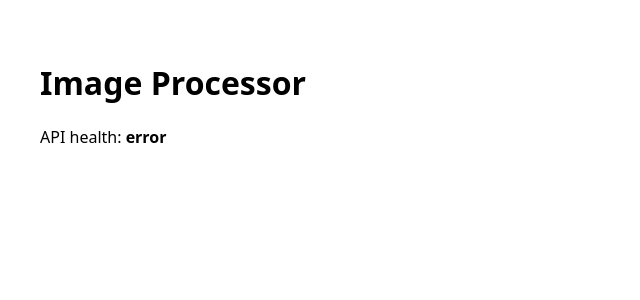
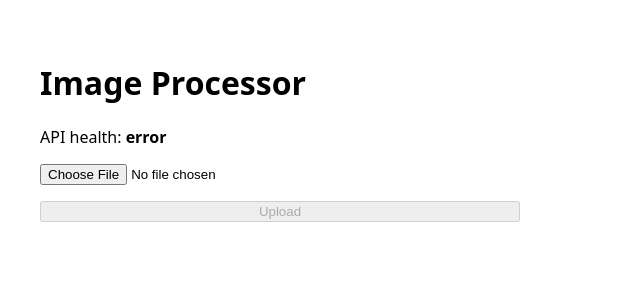
Before and after one commit to arsa0/image-processor, a React (Vite) app in the folder apps/web/: page / in a window 1280 px wide. Shown: the top 300 px of the page, without its empty margins (0-640 px from the left). Built offline with nearby package versions, Linux system fonts and the light colour scheme; no server answers.

Commit message:
add upload component

```diff
--- a/apps/web/src/App.tsx
+++ b/apps/web/src/App.tsx
@@ -1,4 +1,8 @@
-import { useEffect, useState } from "react";
+import { useEffect, useRef, useState } from "react";
+import type { JobCreatedResponse } from "@shared/processor";
+import { ALLOWED_MIME_TYPE } from "@shared/processor";
+import { validateFile } from "./upload.js";
+import { uploadJob } from "./api.js";
 
 const API_BASE = import.meta.env.PUBLIC_API_URL ?? "";
 
@@ -6,33 +10,117 @@ type HealthState = "checking" | "ok" | "error";
 
 export function App() {
   const [health, setHealth] = useState<HealthState>("checking");
+  const [file, setFile] = useState<File | null>(null);
+  const [clientError, setClientError] = useState<string | null>(null);
+  const [submitError, setSubmitError] = useState<string | null>(null);
+  const [submitting, setSubmitting] = useState(false);
+  const [job, setJob] = useState<JobCreatedResponse | null>(null);
+  const abortRef = useRef<AbortController | null>(null);
 
   useEffect(() => {
     const controller = new AbortController();
-
     async function checkHealth(): Promise<void> {
       try {
-        const res = await fetch(`${API_BASE}/health`, {
-          signal: controller.signal,
-        });
+        const res = await fetch(`${API_BASE}/health`, { signal: controller.signal });
         setHealth(res.ok ? "ok" : "error");
       } catch {
-        if (!controller.signal.aborted) {
-          setHealth("error");
-        }
+        if (!controller.signal.aborted) setHealth("error");
       }
     }
-
     void checkHealth();
     return () => controller.abort();
   }, []);
 
+  // Abort any in-flight upload on unmount.
+  useEffect(() => () => abortRef.current?.abort(), []);
+
+  function handleFileChange(e: React.ChangeEvent<HTMLInputElement>): void {
+    setSubmitError(null);
+    setJob(null);
+    const selected = e.target.files?.[0] ?? null;
+
+    if (!selected) {
+      setFile(null);
+      setClientError(null);
+      return;
+    }
+
+    const result = validateFile(selected);
+    if (!result.ok) {
+      setFile(null);
+      setClientError(result.message);
+      return;
+    }
+
+    setClientError(null);
+    setFile(selected);
+  }
+
+  async function handleSubmit(e: React.FormEvent): Promise<void> {
+    e.preventDefault();
+    if (!file) return;
+
+    setSubmitting(true);
+    setSubmitError(null);
+    setJob(null);
+
+    const controller = new AbortController();
+    abortRef.current = controller;
+
+    try {
+      const created = await uploadJob(file, controller.signal);
+      setJob(created);
+    } catch (err) {
+      if (!controller.signal.aborted) {
+        setSubmitError(err instanceof Error ? err.message : "Upload failed.");
+      }
+    } finally {
+      setSubmitting(false);
+    }
+  }
+
   return (
-    <main style={{ fontFamily: "system-ui", padding: "2rem" }}>
+    <main style={{ fontFamily: "system-ui", padding: "2rem", maxWidth: 480 }}>
       <h1>Image Processor</h1>
       <p>
         API health: <strong data-testid="health-status">{health}</strong>
       </p>
+
+      <form onSubmit={handleSubmit} style={{ display: "grid", gap: "1rem" }}>
+        <input
+          type="file"
+          accept={ALLOWED_MIME_TYPE.join(",")}
+          onChange={handleFileChange}
+          data-testid="file-input"
+        />
+
+        {clientError && (
+          <p role="alert" data-testid="client-error" style={{ color: "crimson" }}>
+            {clientError}
+          </p>
+        )}
+
+        <button type="submit" disabled={!file || submitting} data-testid="submit">
+          {submitting ? "Uploading…" : "Upload"}
+        </button>
+      </form>
+
+      {submitError && (
+        <p role="alert" data-testid="submit-error" style={{ color: "crimson" }}>
+          {submitError}
+        </p>
+      )}
+
+      {job && (
+        <section data-testid="job-result" style={{ marginTop: "1rem" }}>
+          <p>
+            Job ID: <code data-testid="job-id">{job.job_id}</code>
+          </p>
+          <p>
+            Status: <strong data-testid="job-status">{job.status}</strong>
+          </p>
+        </section>
+      )}
     </main>
   );
 }
```
